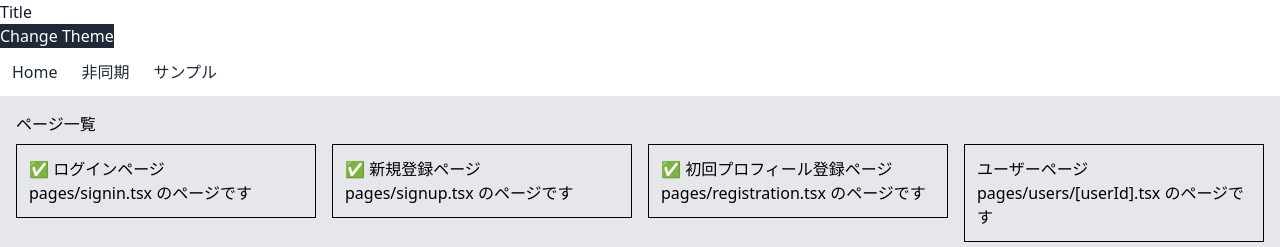
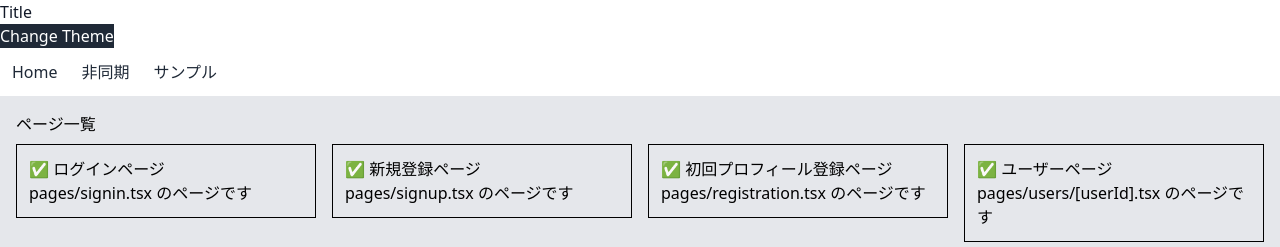
Before and after one commit to qin-salon/qin-memo, a Next.js app: page / in a window 1280 px wide. Shown: the top 247 px of the page. Built offline with nearby package versions, Linux system fonts and the light colour scheme.

Commit message:
🎨 開発済フラグの更新

```diff
--- a/src/pages/index.tsx
+++ b/src/pages/index.tsx
@@ -6,7 +6,7 @@ const PAGES = [
   { href: "/signin", file: "/signin.tsx", label: "ログインページ", isDone: true },
   { href: "/signup", file: "/signup.tsx", label: "新規登録ページ", isDone: true },
   { href: "/registration", file: "/registration.tsx", label: "初回プロフィール登録ページ", isDone: true },
-  { href: "/users/foo", file: "/users/[userId].tsx", label: "ユーザーページ", isDone: false },
+  { href: "/users/foo", file: "/users/[userId].tsx", label: "ユーザーページ", isDone: true },
   { href: "/search", file: "/search.tsx", label: "メモ検索ページ", isDone: false },
   { href: "/notes/foo", file: "/notes/[noteId].tsx", label: "メモページ", isDone: false },
   { href: "/settings", file: "/settings.tsx", label: "設定一覧ページ", isDone: false },
```
